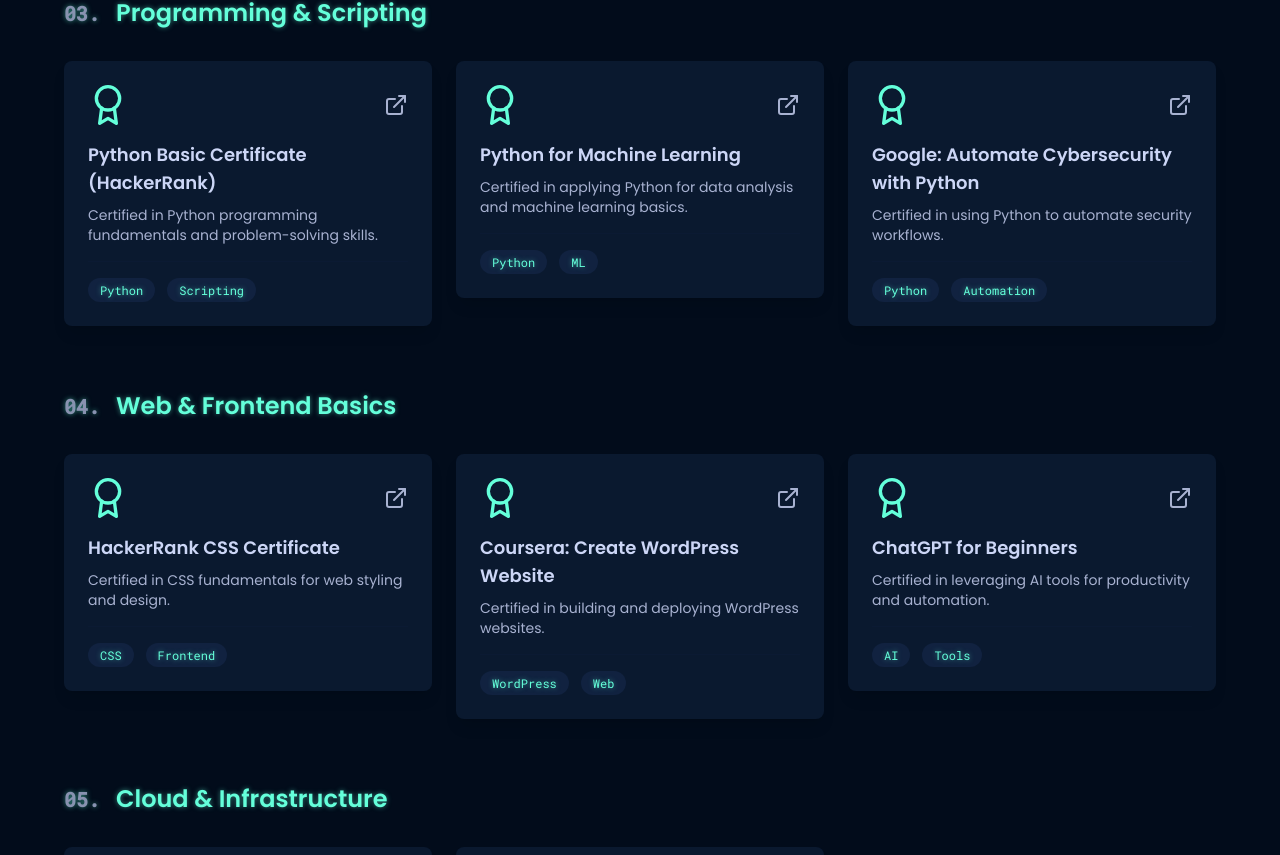
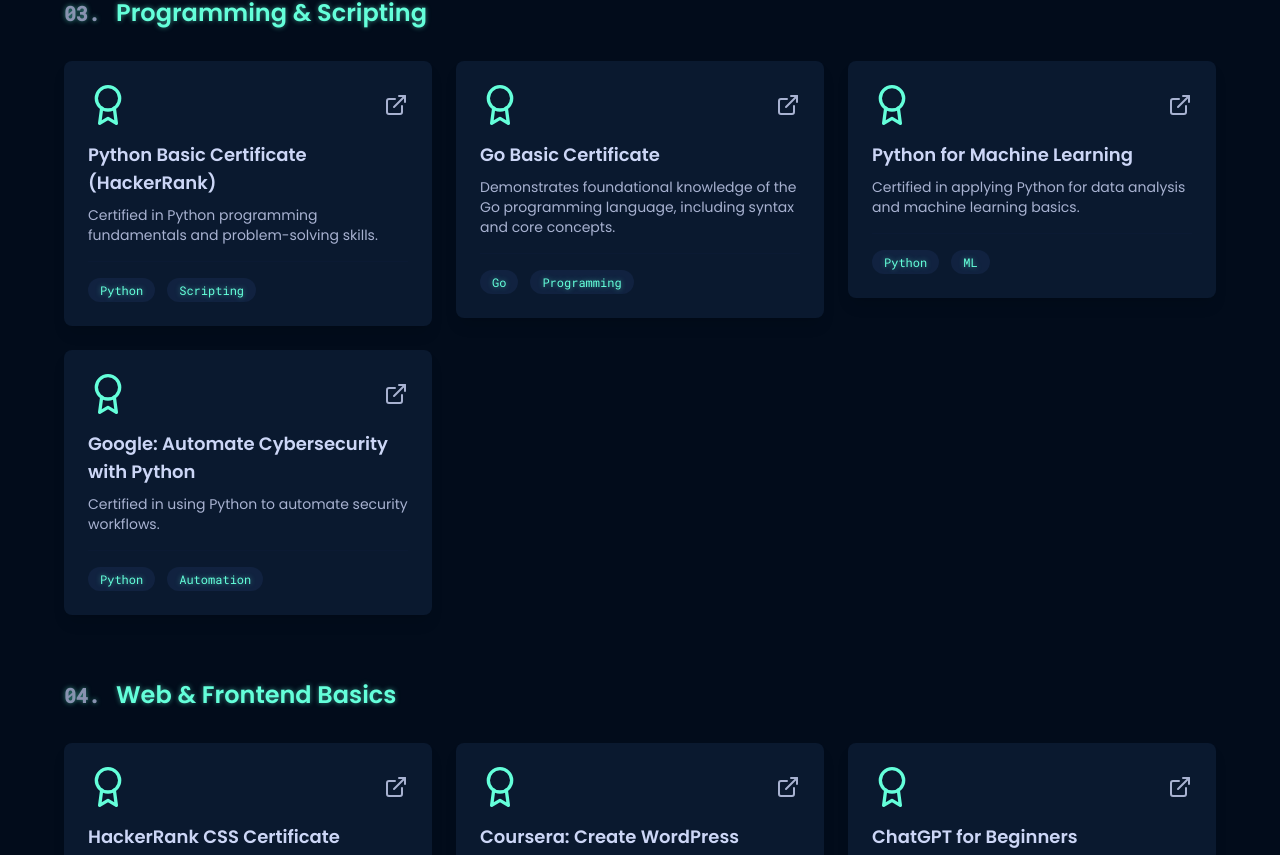
Before and after one commit to KunalSingh005/Kunal-Singh, a React (Vite) app: page / in a window 1280 px wide. Shown: the part 5255-6110 px from the top of the page. Built offline with nearby package versions, Linux system fonts and the light colour scheme.

Commit message:
Update constants.ts

```diff
--- a/constants.ts
+++ b/constants.ts
@@ -85,6 +85,7 @@ export const CERTIFICATE_CATEGORIES: CertificateCategory[] = [
         title: 'Programming & Scripting',
         certificates: [
             { title: 'Python Basic Certificate (HackerRank)', description: 'Certified in Python programming fundamentals and problem-solving skills.', tags: ['Python', 'Scripting'], url: 'https://www.hackerrank.com/certificates/6d42ad521592', imageUrl: '/certificates/python_basic certificate Kunal conv 1.jpeg' },
+            { title: 'Go Basic Certificate', description: 'Demonstrates foundational knowledge of the Go programming language, including syntax and core concepts.', tags: ['Go', 'Programming'], url: 'https://www.hackerrank.com/certificates/03adadf7c71e', imageUrl: '/certificates/golang_basic certificate conv 1.jpeg' },
             { title: 'Python for Machine Learning', description: 'Certified in applying Python for data analysis and machine learning basics.', tags: ['Python', 'ML'], url: 'https://verify.mygreatlearning.com/LBXBOKNY', imageUrl: '/certificates/Python for Machine Learning Kunal Singh conv 1.jpeg' },
             { title: 'Google: Automate Cybersecurity with Python', description: 'Certified in using Python to automate security workflows.', tags: ['Python', 'Automation'], url: 'https://coursera.org/verify/A5537QEWPJKU', imageUrl: '/certificates/Google Automate Cybersecurity Tasks with Python Certificate (1) conv 1.jpeg' },
         ],
```
